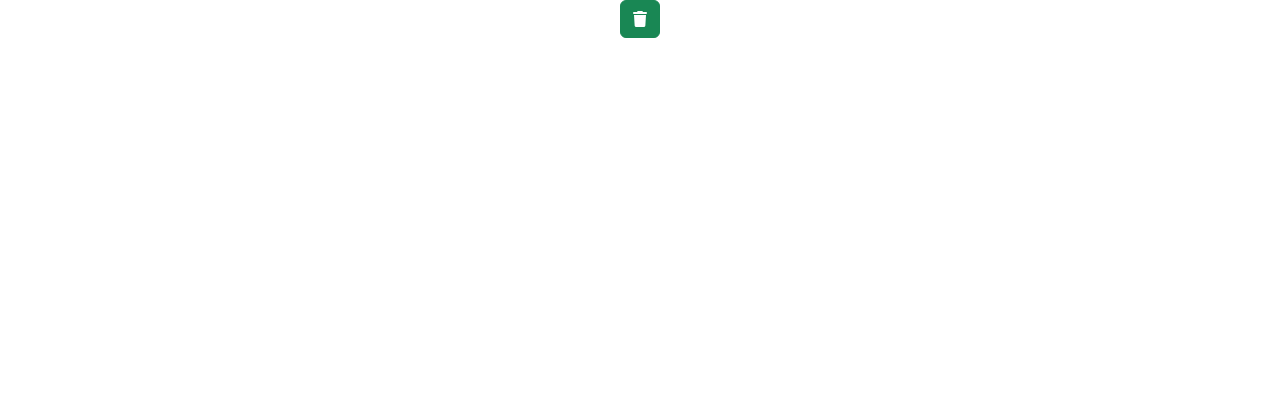
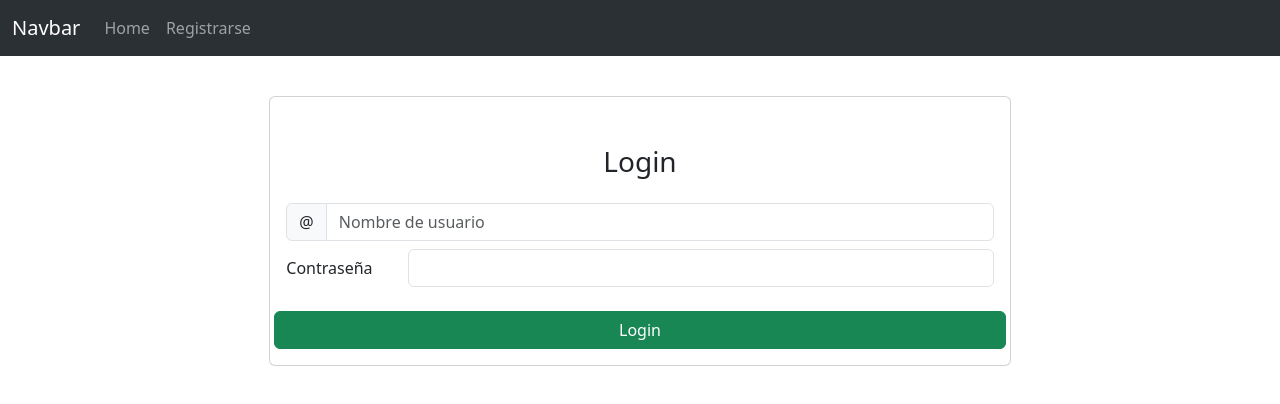
Before and after one commit to SegundoPaladines/TallerFinalFront, a React (Create React App) app: page /login in a window 1280 px wide. Shown: the top 404 px of the page. Built offline with nearby package versions, Linux system fonts and the light colour scheme.

Commit message:
Primeras instancias del login

```diff
--- a/src/App.js
+++ b/src/App.js
@@ -4,10 +4,10 @@ function App() {
   return (
     <div className="App">
       <div
-        class="container"
+        className="container"
       >
         <a className='btn btn-success' href='#'>
-          <i class="fas fa-solid fa-trash"> </i>
+          <i className="fas fa-solid fa-trash"> </i>
         </a>
       </div>
 
--- /dev/null
+++ b/src/auth/authServiceProvider/index.js
@@ -0,0 +1,69 @@
+import React, { useContext, createContext, useState, useEffect} from "react";
+
+const AuthContext = createContext({
+    isAutenticated: false,
+    getAccessToken: () => {},
+    saveUser: (usuario) => {},
+    getRefreshToken: () => {},
+    signout: () => {}
+});
+
+const AuthServiceProvider = ({children}) => {
+    const[isAutenticated, setIsAutenticated] = useState(false);
+    const[accessToken, setAccessToken] = useState("");
+
+    function checkAuth(){
+        if(accessToken){
+            //si el usuario está autenticado
+            saveUser(accessToken);
+        }else{
+            //si el usuario no está autenticado
+            const token = getRefreshToken();
+            if(token){
+                saveUser(token);
+            }else{
+                setIsAutenticated(false);
+            }
+        }
+    }
+
+    useEffect(()=>{
+        checkAuth();
+    });
+
+    function getAccessToken(){
+        return accessToken;
+    }
+
+    function getRefreshToken(){
+        const token = localStorage.getItem("token");
+        if(token){
+            return token;
+        }
+
+        return null;
+    }
+
+    function saveUser(usuario){
+        setAccessToken(usuario);
+
+        localStorage.setItem("token", usuario);
+
+        setIsAutenticated(true);
+    }
+
+    function signout() {
+        localStorage.removeItem("token");
+        setAccessToken("");
+    }
+
+    return (
+        <AuthContext.Provider value={{isAutenticated, getAccessToken, saveUser, getRefreshToken, signout}}>
+            {children}
+        </AuthContext.Provider>
+    );
+}
+
+const useAuth = () => useContext(AuthContext);
+
+export {AuthServiceProvider, useAuth};
--- /dev/null
+++ b/src/auth/index.js
@@ -0,0 +1,3 @@
+import {AuthServiceProvider, useAuth} from "./authServiceProvider";
+
+export {AuthServiceProvider, useAuth};
--- /dev/null
+++ b/src/common/defaultLayout/index.js
@@ -0,0 +1,52 @@
+const { Link } = require("react-router-dom");
+
+const DefaultLayout = ({children}) => {
+    return (
+        <>
+            <header>
+                <nav
+                    className="navbar navbar-expand-lg bg-body-tertiary fixed-top"
+                    data-bs-theme="dark"
+                >
+                        <div className="container-fluid">
+                            <Link
+                                className="navbar-brand"
+                                to="/"
+                            >Navbar</Link>
+                            <Link
+                                className="navbar-toggler"
+                                type="button"
+                                data-bs-toggle="collapse"
+                                data-bs-target="#navbarSupportedContent"
+                                aria-controls="navbarSupportedContent"
+                                aria-expanded="false"
+                                aria-label="Toggle navigation">
+                                    <span className="navbar-toggler-icon"></span>
+                            </Link>
+                            <div className="collapse navbar-collapse" id="navbarSupportedContent">
+                                <ul className="navbar-nav me-auto mb-2 mb-lg-0">
+                                    <li className="nav-item">
+                                        <Link
+                                            className="nav-link"
+                                            to="/"
+                                        >Home</Link>
+                                    </li>
+                                    <li className="nav-item">
+                                        <Link
+                                            className="nav-link"
+                                            to="/register"
+                                        >Registrarse</Link>
+                                    </li>
+                                </ul>
+                            </div>
+                        </div>
+                    </nav>
+                </header>
+            <main>
+                {children}
+            </main>
+        </>
+    );
+}
+
+export default DefaultLayout;
--- /dev/null
+++ b/src/common/index.js
@@ -0,0 +1,3 @@
+import DefaultLayout from "./defaultLayout";
+
+export {DefaultLayout};
--- a/src/index.js
+++ b/src/index.js
@@ -11,10 +11,46 @@ import '@fortawesome/fontawesome-free/css/all.min.css';
 import 'bootstrap/dist/css/bootstrap.min.css';
 import 'bootstrap/dist/js/bootstrap.bundle';
 
+//rutas
+import { createBrowserRouter, RouterProvider } from 'react-router-dom';
+
+//importar nuestras propias paginas
+import { Login, Register, Welcome} from './pages';
+import {ProtectedRoute} from './security';
+import { AuthServiceProvider } from './auth';
+
+const router = createBrowserRouter([
+  {
+    path:"/",
+    element: <App />
+  },
+  {
+    path:"/login",
+    element: <Login />
+  },
+  {
+    path:"/register",
+    element: <Register />
+  },
+  {
+    path:"/",
+    element: <ProtectedRoute />,
+    children:[
+      {
+        path:"/welcome",
+        element:<Welcome />,
+      }
+    ]
+  }
+]);
+
 const root = ReactDOM.createRoot(document.getElementById('root'));
 root.render(
   <React.StrictMode>
-    <App />
+    <AuthServiceProvider>
+
+      <RouterProvider router={router} />
+    </AuthServiceProvider>
   </React.StrictMode>
 );
 
--- /dev/null
+++ b/src/pages/index.js
@@ -0,0 +1,5 @@
+import Login from './login';
+import Register from './register';
+import Welcome from './welcome';
+
+export {Login, Register, Welcome};
--- /dev/null
+++ b/src/pages/login/index.js
@@ -0,0 +1,83 @@
+import { useState } from 'react';
+import {DefaultLayout} from '../../common'
+import {useAuth} from '../../auth';
+import {Navigate} from 'react-router-dom';
+
+const Login = () => {
+
+    const [username, setUsername] = useState("");
+    const [passwd, setPasswd] = useState("");
+
+    const auth = useAuth();
+
+    if(auth.isAutenticated){
+        return <Navigate to='/welcome'></Navigate>;
+    }
+
+    const iniciarSesion = () => {
+        auth.saveUser("juan");
+    }
+
+    return(
+        <DefaultLayout>
+            <div className="container mt-5 pt-5">
+                <div
+                    className="row justify-content-center align-items-center g-2"
+                >
+                    <div className="col-12 col-md-8">
+                        <div className="card">
+                            <h3 className="card-title text-center mt-5">Login</h3>
+                            <div className="card-body">
+                                <div className="row justify-content-center">
+                                    <div className="col-12">
+                                        <div className="input-group flex-nowrap">
+                                            <span
+                                                className="input-group-text"
+                                                id="username"
+                                            >@</span>
+                                            <input
+                                                type="text"
+                                                id="inputUsuario"
+                                                className="form-control"
+                                                placeholder="Nombre de usuario"
+                                                aria-label="username"
+                                                aria-describedby="username"
+                                                value={username}
+                                                onChange={(e) => setUsername(e.target.value)}
+                                            />
+                                        </div>
+                                        <div className="mb-4 row mt-2">
+                                            <label
+                                                htmlFor="inputPassword"
+                                                className="col-sm-12 col-lg-12 col-xl-2 col-form-label"
+                                            >Contraseña</label>
+                                            <div className="col-sm-12 col-lg-12 col-xl-10">
+                                                <input
+                                                    type="password"
+                                                    className="form-control"
+                                                    id="inputPassword"
+                                                    value={passwd}
+                                                    onChange={(e) => setPasswd(e.target.value)}
+                                                />
+                                            </div>
+                                        </div>
+                                        <div className="row">
+                                            <button
+                                                className="btn btn-success w-80"
+                                                onClick={(e) => iniciarSesion()}
+                                            >
+                                                Login
+                                            </button>
+                                        </div>
+                                    </div>
+                                </div>
+                            </div>
+                        </div>
+                    </div>
+                </div>
+            </div>
+        </DefaultLayout>
+    );
+}
+
+export default Login;
--- /dev/null
+++ b/src/pages/register/index.js
@@ -0,0 +1,7 @@
+const Register = () => {
+    return (
+        <h1>Register</h1>
+    );
+}
+
+export default Register;
--- /dev/null
+++ b/src/pages/welcome/index.js
@@ -0,0 +1,17 @@
+import { useAuth } from "../../auth/authServiceProvider";
+const Welcome = () => {
+    const auth = useAuth();
+    const cerrarSesion = () => {
+        auth.signout();
+    }
+    return(
+        <button
+            className="btn btn-success w-80"
+            onClick={(e) => cerrarSesion()}
+        >
+            Log out
+        </button>
+    );
+}
+
+export default Welcome;
--- /dev/null
+++ b/src/security/index.js
@@ -0,0 +1,3 @@
+import ProtectedRoute from "./protectedRoute";
+
+export {ProtectedRoute};
--- /dev/null
+++ b/src/security/protectedRoute/index.js
@@ -0,0 +1,10 @@
+import { Outlet, Navigate } from 'react-router-dom';
+import { useAuth } from '../../auth';
+
+const ProtectedRoute = () => {
+    const auth = useAuth();
+
+    return auth.isAutenticated? <Outlet />: <Navigate to='/login' />;
+}
+
+export default ProtectedRoute;
```
